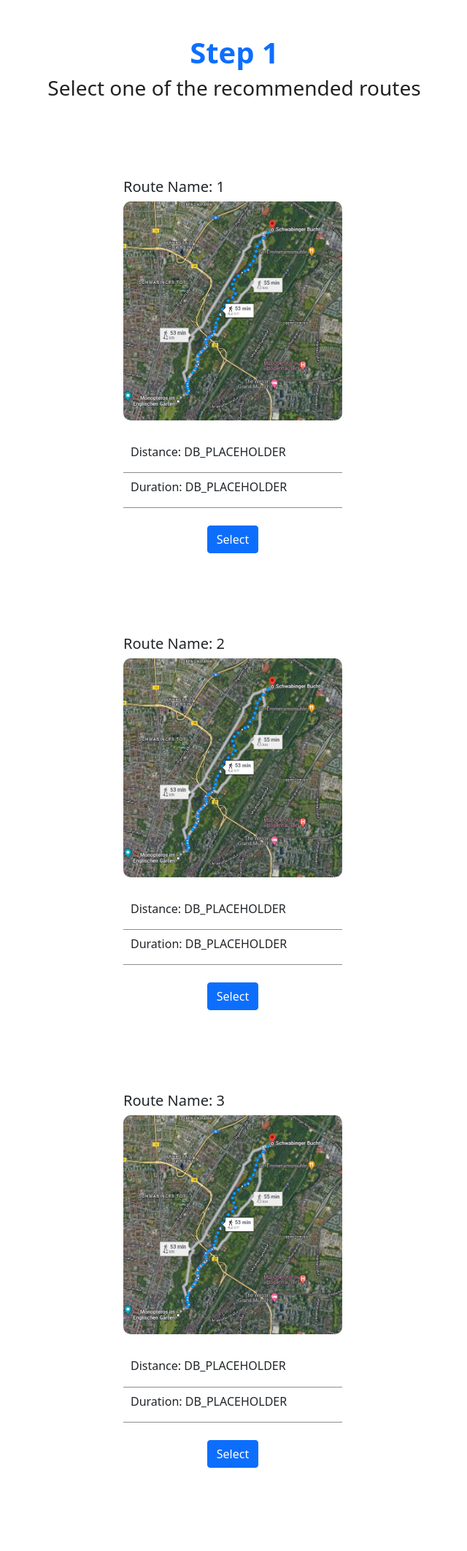
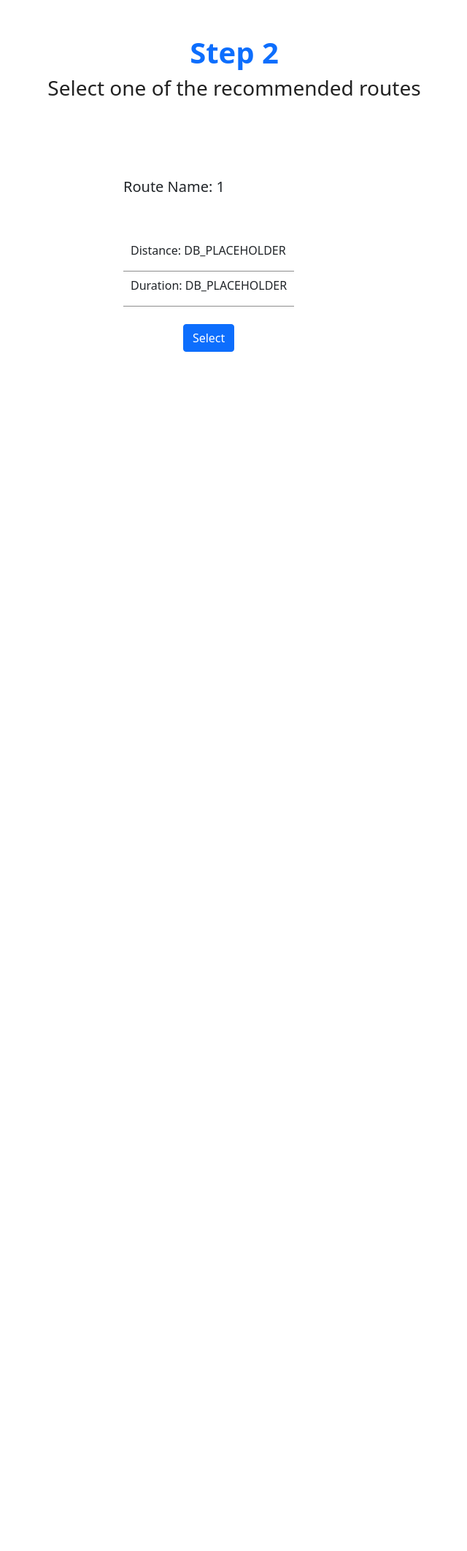
Before and after one commit to dionymit/microsoft_challenge, a Flask app: template templates/partner.html in a window 1280 px wide. Shown: the whole page at 73% size, without its empty margins (319-959 px from the left). After the commit the page ends 482 px from the top, so only its background shows below. Run offline with Flask 2, Linux system fonts and the light colour scheme; the template is opened without the code that fills it, so the values that code supplies are empty; some libraries are stand-ins or nearby versions.

Commit message:
Partner Page

```diff
--- a/app.py
+++ b/app.py
@@ -1,9 +1,10 @@
 from datetime import datetime
+import pkgutil
 from flask import Flask, render_template, request, redirect, url_for, send_from_directory
 import os
 app = Flask(__name__)
 import psycopg2
-
+import pickle as pkl
 
 conn = psycopg2.connect(database = "community", user = "aiyoungsters", password = "AI12345#",
 host = "aiyoungsters.postgres.database.azure.com", port = "5432", sslmode='require')
@@ -67,6 +68,8 @@ def routes():
 
 @app.route('/partner')
 def partner():
+    pkl.load('./ai/model.pkl')
+
     print('Request for partner page received')
     return render_template('partner.html')
 
--- a/templates/partner.html
+++ b/templates/partner.html
@@ -21,46 +21,14 @@
       <div class="col text-center">
         <br />
         <br />
-        <h1 class="display-15 fw-bold text-primary">Step 1</h1>
+        <h1 class="display-15 fw-bold text-primary">Step 2</h1>
         <h3>Select one of the recommended routes</h3>
       </div>
       <!-- Display Routes-->
       <div class="labeling-container">
         <div class="item">
           <h5>Route Name: 1</h5>
-          <img src="{{ url_for('static', filename='images/route1.png') }}" />
-          <br />
-          <br />
-          <header>
-            <h6>Distance: DB_PLACEHOLDER</h6>
-          </header>
-          <header>
-            <h6>Duration: DB_PLACEHOLDER</h6>
-          </header>
-          <br />
-          <div class="col text-center">
-            <button class="btn btn-primary">Select</button>
-          </div>
-        </div>
-        <div class="item">
-          <h5>Route Name: 2</h5>
-          <img src="{{ url_for('static', filename='images/route1.png') }}" />
-          <br />
-          <br />
-          <header>
-            <h6>Distance: DB_PLACEHOLDER</h6>
-          </header>
-          <header>
-            <h6>Duration: DB_PLACEHOLDER</h6>
-          </header>
-          <br />
-          <div class="col text-center">
-            <button class="btn btn-primary">Select</button>
-          </div>
-        </div>
-        <div class="item">
-          <h5>Route Name: 3</h5>
-          <img src="{{ url_for('static', filename='images/route1.png') }}" />
+
           <br />
           <br />
           <header>
```
Also changed, not shown: ai/conda.yaml (added, +25 -0 lines), 1 other file.
